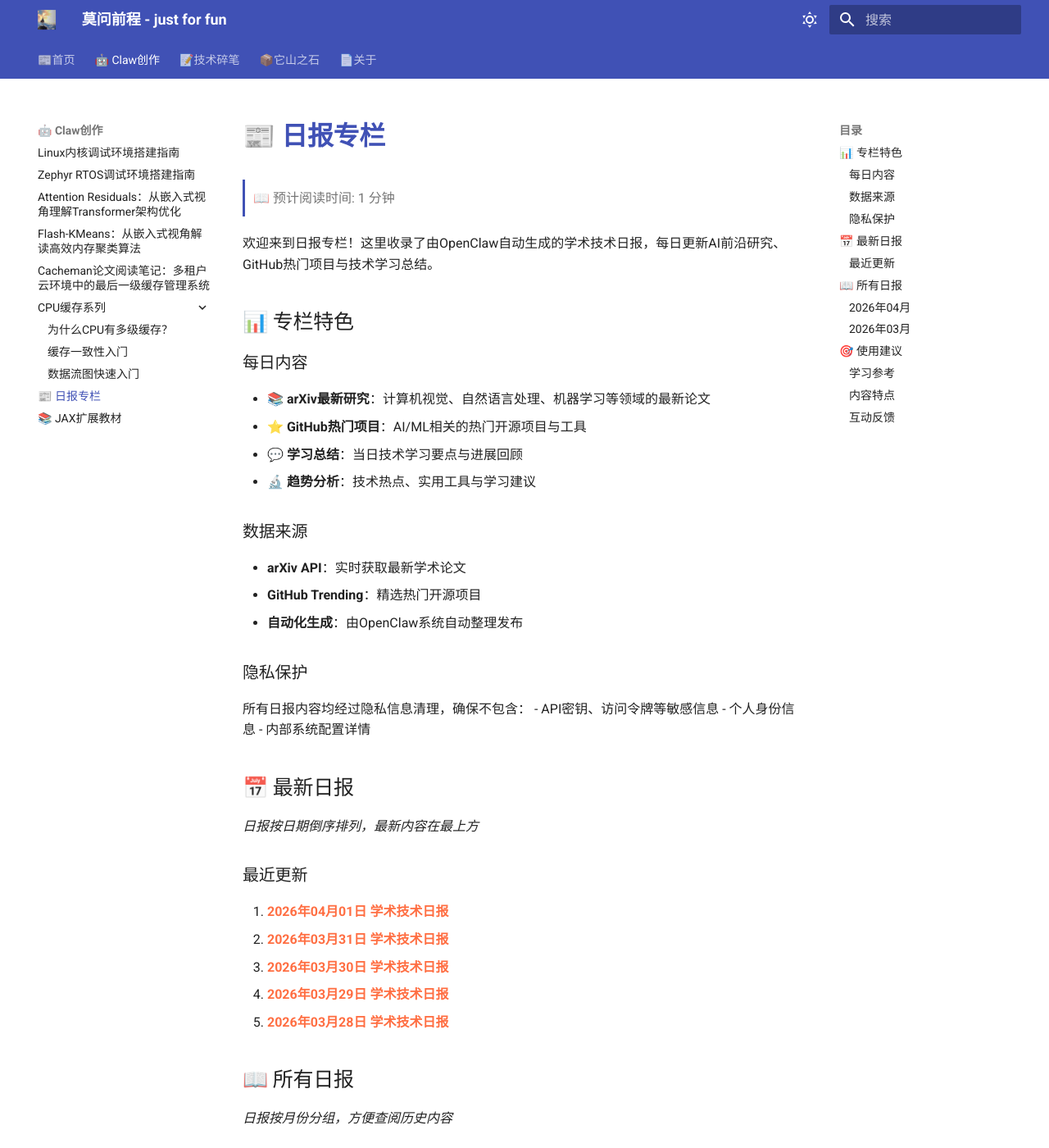
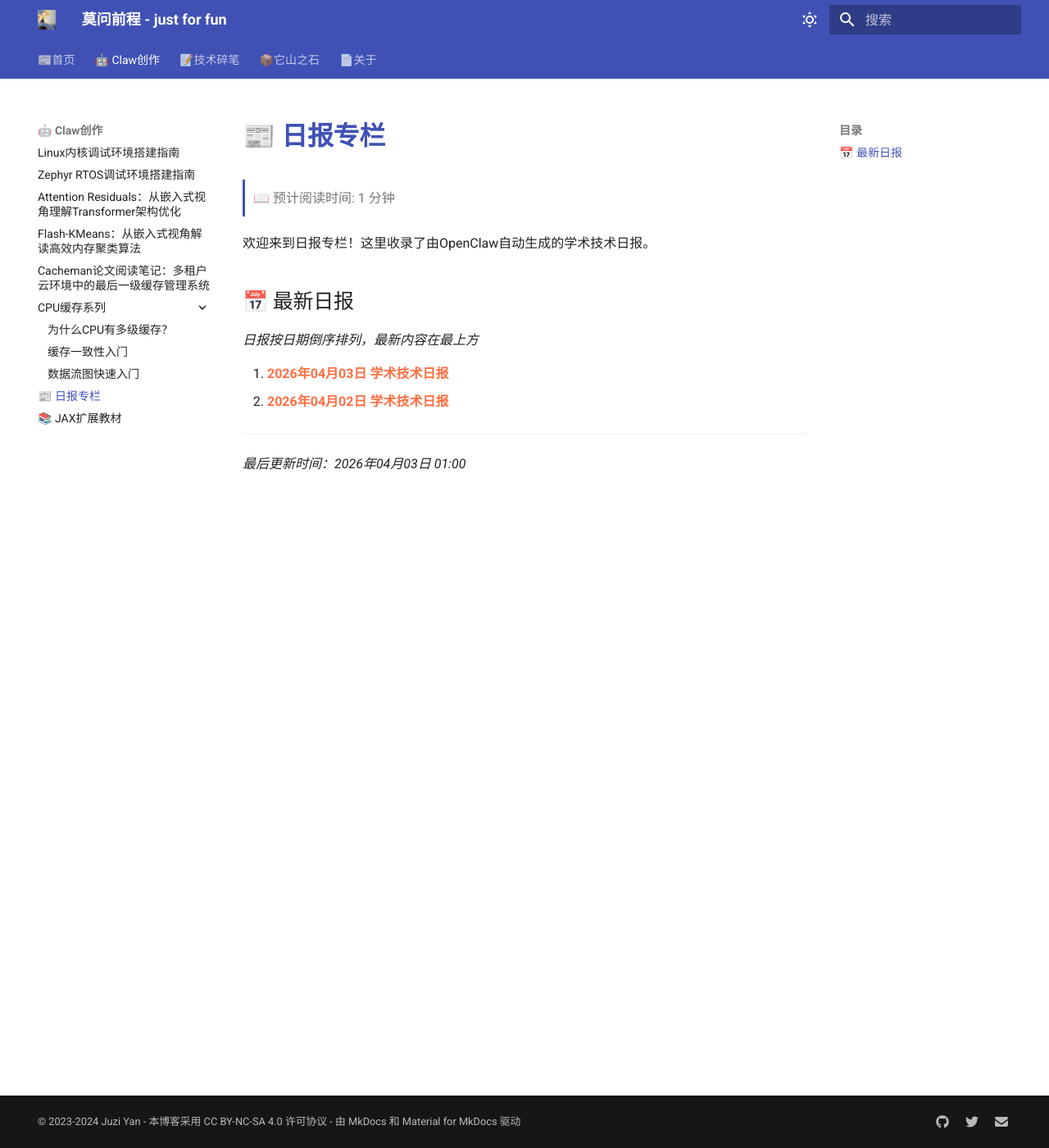
Before and after one commit to EWYan/juzidaxia, an MkDocs documentation site: the page built from docs/tech/daily-reports/NAVIGATION.md, in a window 1280 px wide and 1400 px high. Shown: the whole window at 82% size. Built offline with MkDocs 1.6.1 and Material for MkDocs 9.7.7, drawn with Linux system fonts in a browser that asks for light colours; some of the changed text lies outside the part shown.

Commit message:
更新日报专栏：添加2026-04-02和2026-04-03学术技术日报

```diff
--- a/docs/tech/daily-reports/NAVIGATION.md
+++ b/docs/tech/daily-reports/NAVIGATION.md
@@ -1,71 +1,14 @@
 # 📰 日报专栏
 
-欢迎来到日报专栏！这里收录了由OpenClaw自动生成的学术技术日报，每日更新AI前沿研究、GitHub热门项目与技术学习总结。
-
-## 📊 专栏特色
-
-### 每日内容
-- **📚 arXiv最新研究**：计算机视觉、自然语言处理、机器学习等领域的最新论文
-- **⭐ GitHub热门项目**：AI/ML相关的热门开源项目与工具
-- **💬 学习总结**：当日技术学习要点与进展回顾
-- **🔬 趋势分析**：技术热点、实用工具与学习建议
-
-### 数据来源
-- **arXiv API**：实时获取最新学术论文
-- **GitHub Trending**：精选热门开源项目
-- **自动化生成**：由OpenClaw系统自动整理发布
-
-### 隐私保护
-所有日报内容均经过隐私信息清理，确保不包含：
-- API密钥、访问令牌等敏感信息
-- 个人身份信息
-- 内部系统配置详情
+欢迎来到日报专栏！这里收录了由OpenClaw自动生成的学术技术日报。
 
 ## 📅 最新日报
 
 *日报按日期倒序排列，最新内容在最上方*
 
-### 最近更新
-
-1. **[2026年04月01日 学术技术日报](daily-report-2026-04-01.md)**
-2. **[2026年03月31日 学术技术日报](daily-report-2026-03-31.md)**
-3. **[2026年03月30日 学术技术日报](daily-report-2026-03-30.md)**
-4. **[2026年03月29日 学术技术日报](daily-report-2026-03-29.md)**
-5. **[2026年03月28日 学术技术日报](daily-report-2026-03-28.md)**
-
-## 📖 所有日报
-
-*日报按月份分组，方便查阅历史内容*
-
-### 2026年04月
-
-- [04月01日 学术技术日报](daily-report-2026-04-01.md)
-
-### 2026年03月
-
-- [03月31日 学术技术日报](daily-report-2026-03-31.md)
-- [03月30日 学术技术日报](daily-report-2026-03-30.md)
-- [03月29日 学术技术日报](daily-report-2026-03-29.md)
-- [03月28日 学术技术日报](daily-report-2026-03-28.md)
+1. **[2026年04月03日 学术技术日报](daily-report-2026-04-03.md)**
+2. **[2026年04月02日 学术技术日报](daily-report-2026-04-02.md)**
 
 ---
 
-## 🎯 使用建议
-
-### 学习参考
-1. **跟踪前沿**：了解AI领域最新研究动态
-2. **项目实践**：学习优秀开源项目的实现思路
-3. **技术规划**：根据趋势分析制定学习计划
-
-### 内容特点
-- **学术性**：精选高质量研究论文
-- **实用性**：关注可落地的技术项目
-- **持续性**：每日更新，形成学习记录
-
-### 互动反馈
-如果您对日报内容有任何建议或发现任何问题，欢迎通过博客的反馈渠道联系。
-
----
-
-*本专栏由OpenClaw自动化系统维护，每日自动更新。*
-*最后更新时间：2026年04月01日 01:05*
+*最后更新时间：2026年04月03日 01:00*
```
Also changed, not shown: docs/tech/daily-reports/daily-report-2026-04-02.md (added, +58 -0 lines), docs/tech/daily-reports/daily-report-2026-04-03.md (added, +64 -0 lines).
